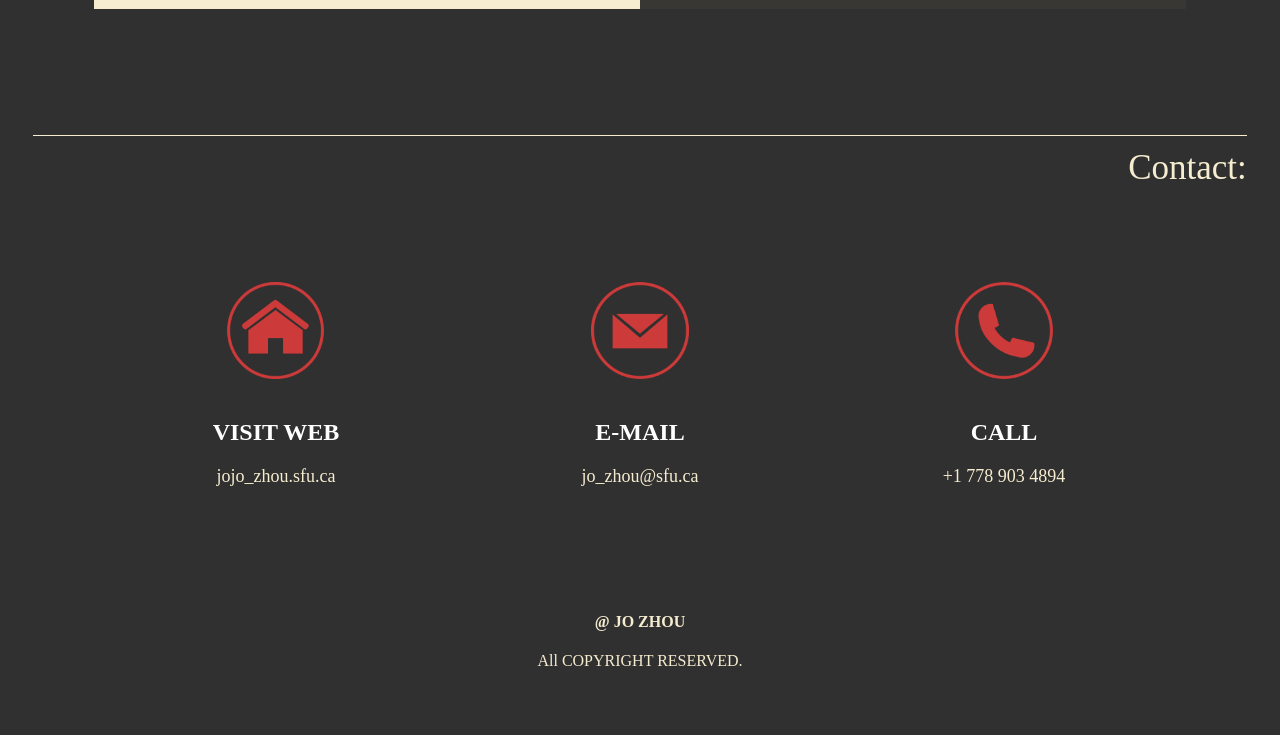
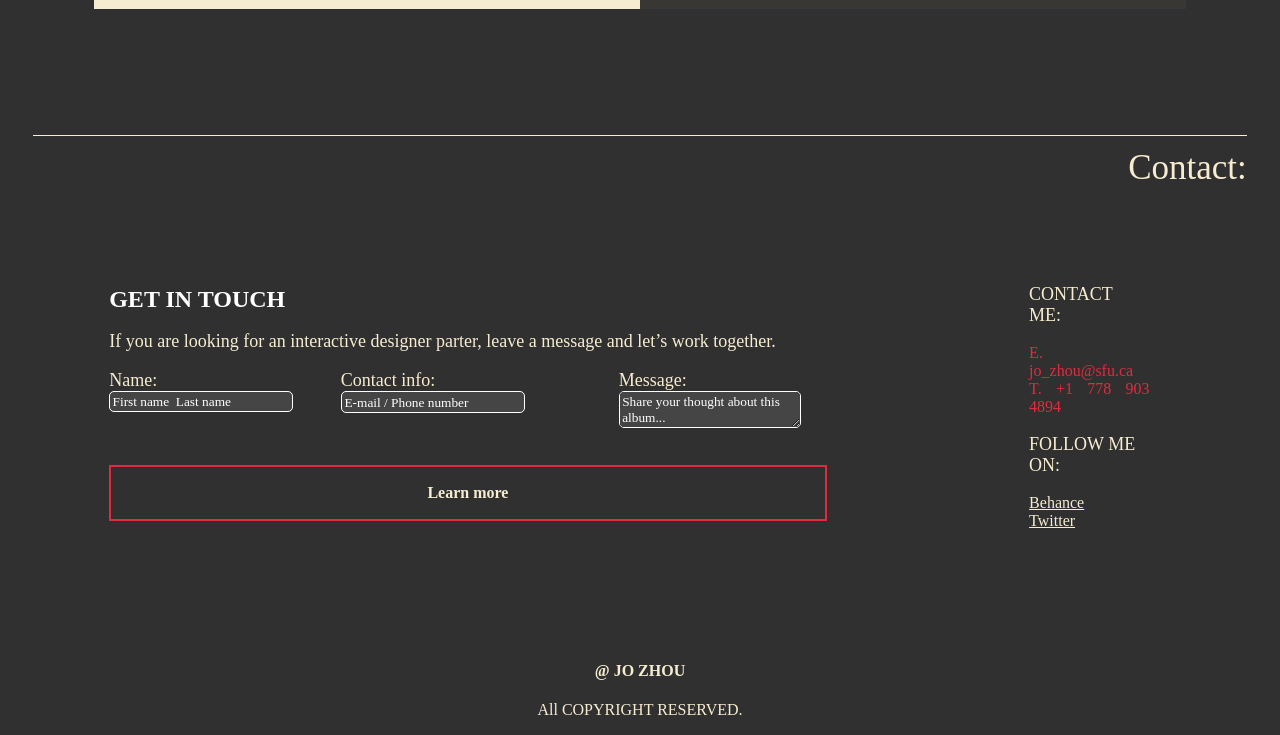
Before and after one commit to jojo-mee/portfolio, a plain HTML site: page index.html in a window 1280 px wide. Shown: the part 2734-3469 px from the top of the page. Before the commit the page ends 3420 px from the top, so only its background shows below. Drawn offline with Linux system fonts and the light colour scheme; a web font is replaced by a local one.

Commit message:
contact update

```diff
--- a/css/main.css
+++ b/css/main.css
@@ -273,27 +273,42 @@ p.project_text{
     /* border: 1px solid wheat; */
 }
 
-.contact-col {
-    /* border: 1px solid yellow; */
+/* Styling for the Text Input Field with Label */
 
-    width: 20%;
-    text-align: center;
+form {
     display: flex;
     flex-wrap: wrap;
-    justify-content: center;
-
-    min-width: 15em;
 }
 
-.contact_img {
-    width: 40%;
-    /* border: 1px solid blue; */
+label {
+    width: 100%;
+    padding-bottom: 0.5em;
+    width: 80%;
+    font-family: "PT Mono";
+    font-size: 18px;
 }
 
-.contact-icon{
-    width: 100%;
+input[type="text"],
+textarea {
+    background-color: #454545;
+    border: 1px solid #ffffff;
+    padding: 1%;
+    border-radius: 5px;
+
+    color: white;
 }
 
+input[type=text]:focus {
+    background-color: #393734;
+}
+
+::placeholder {
+    color: white;
+    font-family: "PT Mono";
+  }
+
+
+/* style for footer */
 footer{
     text-align: center;
 }
--- a/index.html
+++ b/index.html
@@ -135,33 +135,41 @@
             <h1>Contact:</h1>
 
                 <div class="contact_container">
-                    <div class="contact-col">
-                        <figure class="contact_img">
-                            <img class="contact-icon" src="img/home.png" alt="address icon">
-                        </figure>
+                    <!-- start of leave message section -->
+                    <div class="fill_info">
+                        <h2 class="element_heading">GET IN TOUCH</h2>
+                        <p class="element_content">If you are looking for an interactive designer parter, leave a message and let’s work together.
+                        </p>
 
-                        <h2 class="element_heading">VISIT WEB</h2>
-                        <p class="element_content">jojo_zhou.sfu.ca</p>
+                        <form>
+                            <div class="payment">
+                                <label>Name: </label>
+                                <input class="text" type="text" placeholder="First name  Last name">
+                            </div>
+                            <div class="payment">
+                                <label>
+                                    Contact info:
+                                    </label>
+                                <input class="text" type="text" placeholder="E-mail / Phone number">
+                            </div>
+                            <div class="payment">
+                                <label>
+                                    Message:
+                                </label>
+                                <textarea id="subject" name="subject" placeholder="Share your thought about this album..."></textarea>
+                            </div>
+                            <a class="button-nav" href="#">Learn more</a>
+                        </form>
+                    </div>
+                    <!-- end of leave message section -->
 
-                    </div>
-
-                    <div class="contact-col">
-
-                        <figure class="contact_img">
-                            <img class="contact-icon" src="img/email.png" alt="email icon">
-                        </figure>
-                        <h2 class="element_heading">E-MAIL</h2>
-                        <p class="element_content">jo_zhou@sfu.ca</p>
-
-                    </div>
-
-                    <div class="contact-col">
-
-                        <figure class="contact_img">
-                            <img class="contact-icon" src="img/tele.png" alt="telephone icon">
-                        </figure>
-                        <h2 class="element_heading">CALL</h2>
-                        <p class="element_content">+1 778 903 4894</p>
+                    <div class="contact_info">
+                        <p class="element_content">CONTACT ME:</p>
+                        <p class="project_text">E. jo_zhou@sfu.ca  <br>
+                            T. +1 778 903 4894</p>
+                        <p class="element_content">FOLLOW ME ON:</p>
+                        <p class="project_text"><a class="intext_link" href="#">Behance<br>
+                            Twitter</a></p>
                     </div>
                 </div>
 
```
